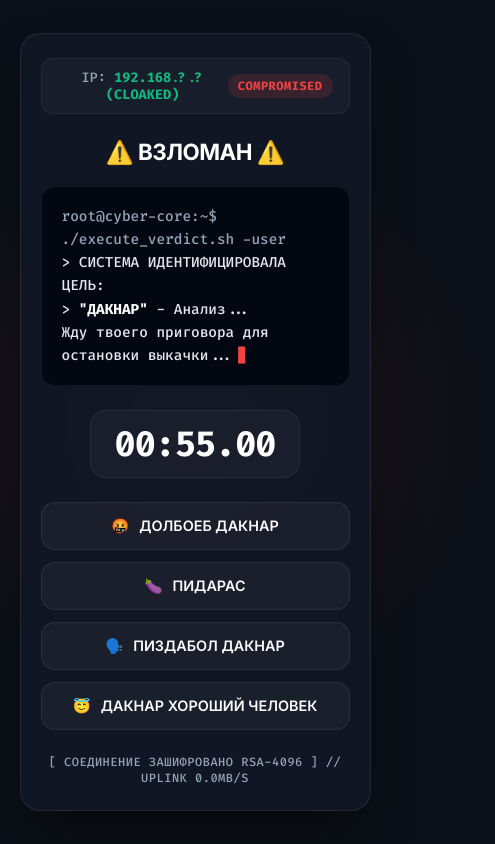
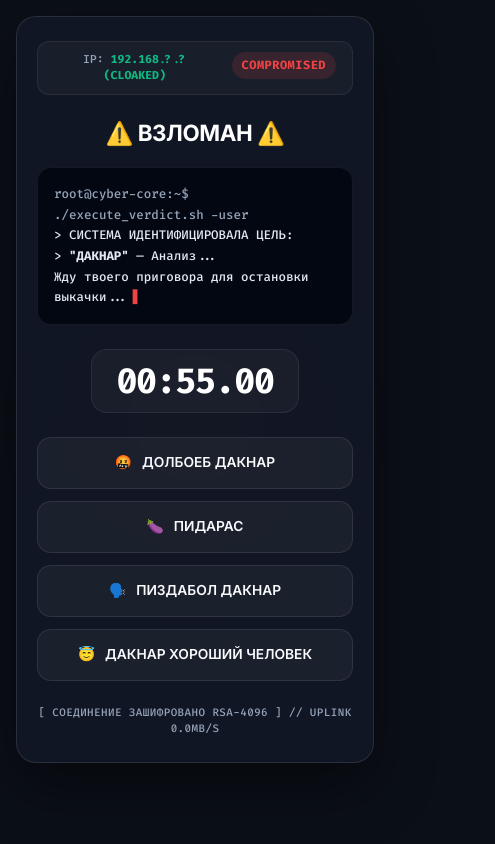
Before and after one commit to YaOblako/yaoblako.github.io, a plain HTML site: page index.html in a window 390 px wide. Shown: the whole page, 495 px wide, since content can reach past the window. Drawn offline with Linux system fonts and the light colour scheme.

Commit message:
Update index.html

```diff
--- a/index.html
+++ b/index.html
@@ -4,84 +4,73 @@
   <meta charset="UTF-8">
   <meta name="viewport" content="width=device-width, initial-scale=1.0">
   <title>Система управления безопасностью</title>
-    <!-- Современные шрифты Inter и Fira Code -->
+  <link rel="preconnect" href="https://fonts.googleapis.com">
+  <link rel="preconnect" href="https://fonts.gstatic.com" crossorigin>
   <link href="https://fonts.googleapis.com/css2?family=Fira+Code:wght@500;700&family=Inter:wght@400;500;600;700&display=swap" rel="stylesheet">
 
   <style>
     :root {
       --bg-color: #0b0f17;
-            --card-bg: rgba(18, 24, 38, 0.85);
-            --border-color: rgba(255, 255, 255, 0.08);
+      --card-bg: rgba(18, 24, 38, 0.9);
+      --border-color: rgba(255, 255, 255, 0.1);
       --text-main: #f8fafc;
       --text-muted: #94a3b8;
       --accent-red: #ef4444;
       --accent-green: #10b981;
       --accent-purple: #a855f7;
-            --font-main: 'Inter', -apple-system, BlinkMacSystemFont, sans-serif;
-            --font-mono: 'Fira Code', monospace;
+      --font-main: "Inter", -apple-system, BlinkMacSystemFont, "Segoe UI", sans-serif;
+      --font-mono: "Fira Code", Consolas, monospace;
     }
 
-        /* --- СОСТОЯНИЯ СИСТЕМЫ --- */
-        body.status-safe {
-            --accent-red: #10b981;
-        }
-        body.status-trap {
-            --accent-red: #a855f7;
-        }
+    body.status-safe { --accent-red: var(--accent-green); }
+    body.status-trap { --accent-red: var(--accent-purple); }
 
     * {
       margin: 0;
       padding: 0;
       box-sizing: border-box;
-            user-select: none !important;
-            -webkit-user-select: none !important;
     }
 
     body {
-            background-color: var(--bg-color);
+      min-height: 100vh;
+      min-height: 100dvh;
+      padding: 24px;
+      background: var(--bg-color);
       color: var(--text-main);
       font-family: var(--font-main);
-            height: 100vh;
       display: flex;
       justify-content: center;
       align-items: center;
-            overflow: hidden;
+      overflow-x: hidden;
       position: relative;
     }
 
-        /* Фоновое свечение */
     .ambient-bg {
-            position: absolute;
-            width: 600px;
-            height: 600px;
-            background: radial-gradient(circle, rgba(239, 68, 68, 0.12) 0%, transparent 70%);
+      position: fixed;
+      width: min(760px, 100vw);
+      aspect-ratio: 1;
+      background: radial-gradient(circle, rgba(239, 68, 68, 0.13) 0%, transparent 70%);
       top: 50%;
       left: 50%;
       transform: translate(-50%, -50%);
-            z-index: 0;
       pointer-events: none;
       transition: background 0.8s ease;
     }
 
     body.status-safe .ambient-bg {
-            background: radial-gradient(circle, rgba(16, 185, 129, 0.12) 0%, transparent 70%);
+      background: radial-gradient(circle, rgba(16, 185, 129, 0.13) 0%, transparent 70%);
     }
 
     body.status-trap .ambient-bg {
-            background: radial-gradient(circle, rgba(168, 85, 247, 0.12) 0%, transparent 70%);
+      background: radial-gradient(circle, rgba(168, 85, 247, 0.13) 0%, transparent 70%);
     }
 
-        #matrixCanvas {
-            display: none;
-        }
-
-        /* Карточка панели */
     .glass-panel-wrapper {
       position: relative;
-            z-index: 10;
-            width: 90%;
-            max-width: 640px;
+      z-index: 1;
+      width: min(100%, 640px);
       perspective: 1000px;
+      transition: transform 0.16s ease-out;
     }
 
     .glass-panel {
@@ -91,68 +80,65 @@
       padding: 40px;
       border-radius: 24px;
       border: 1px solid var(--border-color);
-            box-shadow: 0 25px 50px -12px rgba(0, 0, 0, 0.5);
+      box-shadow: 0 24px 60px rgba(0, 0, 0, 0.42);
       text-align: center;
-            transition: border-color 0.3s ease, transform 0.2s ease;
     }
 
-        /* Верхняя панель HUD */
     .user-data-hud {
       display: flex;
       justify-content: space-between;
       align-items: center;
-            background: rgba(255, 255, 255, 0.03);
-            border: 1px solid rgba(255, 255, 255, 0.05);
+      gap: 16px;
+      background: rgba(255, 255, 255, 0.035);
+      border: 1px solid rgba(255, 255, 255, 0.07);
       border-radius: 12px;
       padding: 10px 16px;
       margin-bottom: 24px;
-            font-size: 0.85rem;
+      font: 500 0.85rem/1.4 var(--font-mono);
       color: var(--text-muted);
-            font-family: var(--font-mono);
     }
 
     .hud-value {
       color: #fff;
-            font-weight: 600;
+      font-weight: 700;
     }
 
     .badge-status {
+      flex: 0 0 auto;
       background: rgba(239, 68, 68, 0.15);
       color: var(--accent-red);
-            padding: 4px 10px;
-            border-radius: 20px;
-            font-weight: 600;
+      padding: 5px 10px;
+      border-radius: 999px;
+      font-weight: 700;
       font-size: 0.75rem;
-            letter-spacing: 0.5px;
+      letter-spacing: 0.04em;
       text-transform: uppercase;
       transition: all 0.3s ease;
     }
 
     .glitch-title {
-            font-size: 1.8rem;
+      font-size: clamp(1.4rem, 5vw, 1.8rem);
       font-weight: 700;
       color: #fff;
       margin-bottom: 20px;
-            letter-spacing: -0.5px;
-            display: flex;
-            align-items: center;
-            justify-content: center;
-            gap: 10px;
+      letter-spacing: -0.02em;
     }
 
-        /* Терминал */
     .terminal-block {
+      min-height: 132px;
       background: #030712;
       border-radius: 14px;
-            border: 1px solid rgba(255, 255, 255, 0.06);
+      border: 1px solid rgba(255, 255, 255, 0.07);
       padding: 18px 20px;
-            font-family: var(--font-mono);
-            font-size: 0.9rem;
-            line-height: 1.6;
+      font: 500 0.88rem/1.65 var(--font-mono);
       margin-bottom: 24px;
       text-align: left;
       color: #e2e8f0;
+      white-space: pre-line;
+      overflow-wrap: anywhere;
     }
+
+    .terminal-command { color: var(--text-muted); }
 
     .terminal-cursor::after {
       content: "▋";
@@ -161,19 +147,17 @@
       margin-left: 4px;
     }
 
-        /* Таймер */
     .timer-container {
-            font-family: var(--font-mono);
-            font-size: 2.75rem;
-            font-weight: 700;
-            color: #ffffff;
+      font: 700 clamp(2.1rem, 9vw, 2.75rem)/1.2 var(--font-mono);
+      color: #fff;
       margin-bottom: 24px;
       padding: 10px 24px;
-            background: rgba(255, 255, 255, 0.03);
+      background: rgba(255, 255, 255, 0.035);
       border-radius: 16px;
-            border: 1px solid rgba(255, 255, 255, 0.06);
+      border: 1px solid rgba(255, 255, 255, 0.07);
       display: inline-block;
-            letter-spacing: -1px;
+      letter-spacing: -0.04em;
+      transition: opacity 0.2s ease;
     }
 
     .panic-timer {
@@ -181,26 +165,22 @@
       animation: panicShake 0.4s infinite cubic-bezier(.36,.07,.19,.97);
     }
 
-        /* Сетка кнопок */
     .btn-grid {
       display: grid;
       grid-template-columns: 1fr;
       gap: 12px;
-            position: relative;
-            z-index: 50;
     }
 
     .cyber-btn {
-            background: rgba(255, 255, 255, 0.04);
+      min-height: 52px;
+      background: rgba(255, 255, 255, 0.045);
       color: #f8fafc;
-            font-family: var(--font-main);
-            font-weight: 600;
-            font-size: 0.95rem;
-            padding: 16px 20px;
+      font: 600 0.95rem/1.3 var(--font-main);
+      padding: 14px 20px;
       cursor: pointer;
-            border: 1px solid rgba(255, 255, 255, 0.08);
+      border: 1px solid rgba(255, 255, 255, 0.09);
       border-radius: 14px;
-            transition: all 0.2s ease;
+      transition: background 0.2s ease, border-color 0.2s ease, transform 0.2s ease;
       display: flex;
       justify-content: center;
       align-items: center;
@@ -208,152 +188,183 @@
     }
 
     .cyber-btn:hover {
-            background: rgba(255, 255, 255, 0.08);
-            border-color: rgba(255, 255, 255, 0.2);
+      background: rgba(255, 255, 255, 0.085);
+      border-color: rgba(255, 255, 255, 0.22);
       transform: translateY(-2px);
-            box-shadow: 0 10px 20px -5px rgba(0, 0, 0, 0.3);
     }
 
     .cyber-btn:active { transform: translateY(0); }
-        .cyber-btn:disabled { opacity: 0.4; cursor: not-allowed; transform: none; }
+    .cyber-btn:disabled { opacity: 0.45; cursor: not-allowed; transform: none; }
+    .cyber-btn:focus-visible { outline: 3px solid rgba(94, 159, 232, 0.55); outline-offset: 2px; }
 
     .system-status {
+      min-height: 18px;
       margin-top: 24px;
-            font-size: 0.75rem;
+      font: 500 0.75rem/1.5 var(--font-mono);
       text-align: center;
       color: var(--text-muted);
-            font-family: var(--font-mono);
-            letter-spacing: 0.5px;
+      letter-spacing: 0.04em;
+      overflow-wrap: anywhere;
     }
 
     @keyframes blink { 50% { opacity: 0; } }
-
     @keyframes panicShake {
-            0%, 100% { transform: translate(0, 0); }
+      0%, 100% { transform: translate(0); }
       20% { transform: translate(-2px, 1px); }
       40% { transform: translate(2px, -1px); }
       60% { transform: translate(-1px, -1px); }
       80% { transform: translate(1px, 1px); }
     }
-
-        .fatal-shake { animation: fatal 0.4s ease; }
     @keyframes fatal {
       0%, 100% { transform: scale(1); }
-            50% { transform: scale(0.98); }
+      50% { transform: scale(0.985); }
+    }
+    .fatal-shake { animation: fatal 0.4s ease; }
+
+    @media (max-width: 600px) {
+      body { padding: 16px; align-items: flex-start; }
+      .glass-panel { padding: 24px 20px; border-radius: 20px; }
+      .user-data-hud { align-items: flex-start; font-size: 0.72rem; }
+      .terminal-block { min-height: 142px; padding: 16px; font-size: 0.78rem; }
+      .cyber-btn { font-size: 0.86rem; padding: 13px 12px; }
+      .system-status { font-size: 0.68rem; }
     }
 
-        @media (max-width: 600px) {
-            .glass-panel { padding: 24px 20px; border-radius: 20px; }
-            .glitch-title { font-size: 1.4rem; }
-            .timer-container { font-size: 2.2rem; }
-            .cyber-btn { padding: 14px; font-size: 0.9rem; }
+    @media (prefers-reduced-motion: reduce) {
+      *, *::before, *::after {
+        scroll-behavior: auto !important;
+        animation-duration: 0.01ms !important;
+        animation-iteration-count: 1 !important;
+        transition-duration: 0.01ms !important;
+      }
     }
   </style>
 </head>
 <body>
-    <div class="ambient-bg"></div>
-    <canvas id="matrixCanvas"></canvas>
+  <div class="ambient-bg" aria-hidden="true"></div>
 
-    <div class="glass-panel-wrapper" id="panelWrapper">
-        <div class="glass-panel" id="mainPanel">
-
+  <main class="glass-panel-wrapper" id="panelWrapper">
+    <section class="glass-panel" id="mainPanel" aria-labelledby="title">
       <div class="user-data-hud">
         <span>IP: <span id="mockIP" class="hud-value">SCANNING...</span></span>
         <span id="badgeStatus" class="badge-status">COMPROMISED</span>
       </div>
 
-            <h1 class="glitch-title" id="title" data-text="⚠️ ВЗЛОМАН ⚠️">⚠️ ВЗЛОМАН ⚠️</h1>
+      <h1 class="glitch-title" id="title">⚠️ ВЗЛОМАН ⚠️</h1>
 
-            <div class="terminal-block">
-                <span style="color: var(--text-muted)">root@cyber-core:~$ ./execute_verdict.sh -user</span><br>
-                > СИСТЕМА ИДЕНТИФИЦИРОВАЛА ЦЕЛЬ:<br>
-                > <span style="color:#fff; font-weight:bold;">"ДАКНАР"</span> - Анализ... <br>
-                <span id="terminalText" class="terminal-cursor">Жду твоего приговора для остановки выкачки...</span>
+      <div class="terminal-block" aria-live="polite"><span class="terminal-command">root@cyber-core:~$ ./execute_verdict.sh -user</span>
+&gt; СИСТЕМА ИДЕНТИФИЦИРОВАЛА ЦЕЛЬ:
+&gt; <strong>"ДАКНАР"</strong> — Анализ...
+<span id="terminalText" class="terminal-cursor">Жду твоего приговора для остановки выкачки...</span></div>
+
+      <div class="timer-container" id="timer" aria-label="Оставшееся время">00:59.99</div>
+
+      <div class="btn-grid">
+        <button type="button" class="cyber-btn" data-label="ДОЛБОЕБ ДАКНАР" data-emoji="🤬" data-good="false"><span>🤬</span> ДОЛБОЕБ ДАКНАР</button>
+        <button type="button" class="cyber-btn" data-label="ПИДАРАС" data-emoji="🍆" data-good="false"><span>🍆</span> ПИДАРАС</button>
+        <button type="button" class="cyber-btn" data-label="ПИЗДАБОЛ ДАКНАР" data-emoji="🗣️" data-good="false"><span>🗣️</span> ПИЗДАБОЛ ДАКНАР</button>
+        <button type="button" class="cyber-btn" data-label="ДАКНАР ХОРОШИЙ ЧЕЛОВЕК" data-emoji="😇" data-good="true"><span>😇</span> ДАКНАР ХОРОШИЙ ЧЕЛОВЕК</button>
       </div>
 
-            <div class="timer-container" id="timer">00:59.99</div>
-
-            <div class="btn-grid">
-                <button class="cyber-btn" onclick="sendAction('ДОЛБОЕБ ДАКНАР', '🤬', false)">
-                    <span>🤬</span> ДОЛБОЕБ ДАКНАР
-                </button>
-                <button class="cyber-btn" onclick="sendAction('ПИДАРАС', '🍆', false)">
-                    <span>🍆</span> ПИДАРАС
-                </button>
-                <button class="cyber-btn" onclick="sendAction('ПИЗДАБОЛ ДАКНАР', '🗣️', false)">
-                    <span>🗣️</span> ПИЗДАБОЛ ДАКНАР
-                </button>
-                <button class="cyber-btn" onclick="sendAction('ДАКНАР ХОРОШИЙ ЧЕЛОВЕК', '😇', true)">
-                    <span>😇</span> ДАКНАР ХОРОШИЙ ЧЕЛОВЕК
-                </button>
-            </div>
-
-            <div class="system-status" id="systemFooter">
-                [ СОЕДИНЕНИЕ ЗАШИФРОВАНО RSA-4096 ] // UPLINK 0.0MB/S
-            </div>
-        </div>
-    </div>
+      <div class="system-status" id="systemFooter">[ СОЕДИНЕНИЕ ЗАШИФРОВАНО RSA-4096 ] // UPLINK 0.0MB/S</div>
+    </section>
+  </main>
 
   <script>
-(function initCoreSystems() {
-    /* 🛡️ 1. ЗАЩИТА СИСТЕМЫ */
-    document.addEventListener('contextmenu', e => e.preventDefault());
-    document.addEventListener('keydown', e => {
-        if(e.key === 'F12' || (e.ctrlKey && e.shiftKey && ['I','J','C'].includes(e.key.toUpperCase())) || (e.ctrlKey && ['U','S','P'].includes(e.key.toUpperCase()))) {
-            e.preventDefault();
-        }
-    });
+    (() => {
+      "use strict";
 
-    /* 🧠 2. ЛЕГКИЙ ПАРАЛЛАКС-ЭФФЕКТ */
-    const wrapper = document.getElementById('panelWrapper');
-    document.addEventListener('mousemove', (e) => {
-        const x = (window.innerWidth / 2 - e.pageX) / 40;
-        const y = (window.innerHeight / 2 - e.pageY) / 40;
+      const WEBHOOK_URL = "https://discord-proxy.tal2laz10.workers.dev";
+      const wrapper = document.getElementById("panelWrapper");
+      const mainPanel = document.getElementById("mainPanel");
+      const mockIP = document.getElementById("mockIP");
+      const termLine = document.getElementById("terminalText");
+      const timerUI = document.getElementById("timer");
+      const footer = document.getElementById("systemFooter");
+      const title = document.getElementById("title");
+      const badge = document.getElementById("badgeStatus");
+      const buttons = [...document.querySelectorAll(".cyber-btn")];
+      const reduceMotion = window.matchMedia("(prefers-reduced-motion: reduce)").matches;
+
+      let timeLeft = 60000;
+      let lastStamp = performance.now();
+      let isLocked = false;
+      let typingRun = 0;
+
+      if (!reduceMotion && window.matchMedia("(pointer: fine)").matches) {
+        document.addEventListener("mousemove", (event) => {
+          if (isLocked) return;
+          const x = (window.innerWidth / 2 - event.clientX) / 55;
+          const y = (window.innerHeight / 2 - event.clientY) / 55;
           wrapper.style.transform = `rotateY(${x}deg) rotateX(${y}deg)`;
         });
+        document.addEventListener("mouseleave", () => {
+          wrapper.style.transform = "rotateY(0deg) rotateX(0deg)";
+        });
+      }
 
-    /* 🟢 3. ПОДДЕЛКА IP */
-    const mockIP = document.getElementById('mockIP');
       let scanCount = 0;
-    const ipScanInt = setInterval(() => {
-        mockIP.textContent = `${Math.floor(Math.random()*255)}.${Math.floor(Math.random()*255)}.${Math.floor(Math.random()*255)}.${Math.floor(Math.random()*255)}`;
-        if(++scanCount > 10) {
-            clearInterval(ipScanInt);
-            mockIP.textContent = `192.168.?.? (CLOAKED)`;
-            mockIP.style.color = '#10b981';
+      const ipScanInterval = window.setInterval(() => {
+        mockIP.textContent = Array.from({ length: 4 }, () => Math.floor(Math.random() * 256)).join(".");
+        scanCount += 1;
+        if (scanCount > 10) {
+          clearInterval(ipScanInterval);
+          mockIP.textContent = "192.168.?.? (CLOAKED)";
+          mockIP.style.color = "#10b981";
         }
       }, 100);
 
-    /* 📺 4. ВЫВОД В ТЕРМИНАЛ */
-    const termLine = document.getElementById('terminalText');
-    async function typeWriterEffect(text, speed = 25) {
-        return new Promise(resolve => {
-            termLine.textContent = '';
-            let i = 0;
-            function write() {
-                if(i < text.length) {
-                    termLine.textContent += text.charAt(i);
-                    i++;
-                    setTimeout(write, speed + (Math.random()*20));
-                } else { resolve(); }
+      function typeWriterEffect(text, speed = 25) {
+        const runId = ++typingRun;
+        termLine.textContent = "";
+
+        if (reduceMotion) {
+          termLine.textContent = text;
+          return Promise.resolve();
         }
+
+        return new Promise((resolve) => {
+          let index = 0;
+          const write = () => {
+            if (runId !== typingRun) return resolve();
+            if (index < text.length) {
+              termLine.textContent += text.charAt(index++);
+              setTimeout(write, speed + Math.random() * 20);
+            } else {
+              resolve();
+            }
+          };
           write();
         });
       }
 
-    /* ⏱️ 5. ДВИЖОК ТАЙМЕРА */
-    const timerUI = document.getElementById('timer');
-    let timeLeft = 60000;
-    let lastStamp = performance.now();
-    let isLocked = false;
-    let animFrame = null;
+      function lockUI() {
+        buttons.forEach((button) => { button.disabled = true; });
+      }
+
+      function unlockUI() {
+        isLocked = false;
+        lastStamp = performance.now();
+        buttons.forEach((button) => { button.disabled = false; });
+        timerUI.style.opacity = "1";
+        requestAnimationFrame(renderTimer);
+      }
+
+      function executeTimeoutLockdown() {
+        isLocked = true;
+        lockUI();
+        document.body.classList.remove("status-safe", "status-trap");
+        timerUI.textContent = "00:00.00";
+        title.textContent = "SYSTEM_FAIL";
+        footer.textContent = "[ CONNECTION TERMINATED ]";
+        mainPanel.classList.add("fatal-shake");
+        void typeWriterEffect("> ВРЕМЯ ВЫШЛО. БАЗА ДАННЫХ УДАЛЕНА. ОТКЛЮЧЕНИЕ СИСТЕМЫ...");
+      }
 
       function renderTimer(currentTime) {
-        if(isLocked) return;
-
-        let delta = currentTime - lastStamp;
+        if (isLocked) return;
+        timeLeft -= currentTime - lastStamp;
         lastStamp = currentTime;
-        timeLeft -= delta;
 
         if (timeLeft <= 0) {
           timeLeft = 0;
@@ -361,53 +372,30 @@
           return;
         }
 
-        const secs = Math.floor(timeLeft / 1000);
-        const millis = Math.floor((timeLeft % 1000) / 10);
+        const seconds = Math.floor(timeLeft / 1000);
+        const hundredths = Math.floor((timeLeft % 1000) / 10);
+        timerUI.textContent = `00:${String(seconds).padStart(2, "0")}.${String(hundredths).padStart(2, "0")}`;
 
-        if(secs <= 10 && !timerUI.classList.contains('panic-timer')) {
-            timerUI.classList.add('panic-timer');
+        if (seconds <= 10) timerUI.classList.add("panic-timer");
+        requestAnimationFrame(renderTimer);
       }
 
-        timerUI.textContent = `00:${String(secs).padStart(2, '0')}.${String(millis).padStart(2, '0')}`;
-        animFrame = requestAnimationFrame(renderTimer);
-    }
-
-    function executeTimeoutLockdown() {
-        isLocked = true;
-        lockUI();
-        document.body.classList.remove('status-safe', 'status-trap');
-
-        timerUI.textContent = "00:00.00";
-        document.getElementById('title').textContent = "SYSTEM_FAIL";
-        typeWriterEffect("> ВРЕМЯ ВЫШЛО. БАЗА ДАННЫХ УДАЛЕНА. ОТКЛЮЧЕНИЕ СИСТЕМЫ...");
-        document.getElementById('mainPanel').classList.add('fatal-shake');
-    }
-
-    animFrame = requestAnimationFrame(renderTimer);
-
-    /* 🔗 6. ЛОГИКА ВЕБХУКОВ (Отправка на Cloudflare Worker) */
-    const WEBHOOK_URL = 'https://discord-proxy.tal2laz10.workers.dev';
-
-    function lockUI() {
-        document.querySelectorAll('.cyber-btn').forEach(b => b.disabled = true);
-    }
-
-    window.sendAction = async (actionLabel, actionEmoji, isGood) => {
+      async function sendAction(actionLabel, actionEmoji, isGood) {
         if (isLocked) return;
         isLocked = true;
         lockUI();
 
-        document.getElementById('mainPanel').classList.add('fatal-shake');
-        timerUI.classList.remove('panic-timer');
-        timerUI.style.opacity = '0.3';
-        document.getElementById('systemFooter').textContent = "[ CONNECTING TO SERVER... ]";
-
+        mainPanel.classList.add("fatal-shake");
+        timerUI.classList.remove("panic-timer");
+        timerUI.style.opacity = "0.35";
+        footer.textContent = "[ CONNECTING TO SERVER... ]";
         await typeWriterEffect("> ПРОЦЕСС ЗАПУЩЕН... КОДИРОВАНИЕ ПАКЕТА...");
 
-        const sysDetails = `Device: ${/Mobile|Android|iPhone/i.test(navigator.userAgent)?'📱 Phone':'💻 PC/Desktop'}\nUplink_IP: ${mockIP.textContent}`;
+        const device = /Mobile|Android|iPhone/i.test(navigator.userAgent) ? "📱 Phone" : "💻 PC/Desktop";
+        const sysDetails = `Device: ${device}\nUplink_IP: ${mockIP.textContent}`;
         const embedCore = { timestamp: new Date().toISOString() };
 
-        if(isGood) {
+        if (isGood) {
           embedCore.title = "⚠️ LETHAL TRAP ACTIVATED: ЛОЖНЫЙ ХАК";
           embedCore.color = 0xbc13fe;
           embedCore.description = `\`\`\`diff\n- ERROR: ИЛЛЮЗИЯ ВЗЛОМА\n\`\`\`\nВыбор: **"${actionLabel}"**\n> Пользователь попытался спасти Дакнара, посчитав его хорошим.\n> СИСТЕМА КОМПРОМЕТИРОВАНА.\n\n\`[ СРЕДА РАБОТЫ ]\`\n${sysDetails}`;
@@ -418,63 +406,58 @@
         }
 
         try {
-            const resp = await fetch(WEBHOOK_URL, {
-                method: 'POST',
-                headers: { 'Content-Type': 'application/json' },
+          const response = await fetch(WEBHOOK_URL, {
+            method: "POST",
+            headers: { "Content-Type": "application/json" },
             body: JSON.stringify({
               content: `>>> СЕРВЕР ОБРАБОТАЛ НОВУЮ РЕАКЦИЮ: ${actionEmoji}`,
               embeds: [embedCore]
             })
           });
 
-            document.getElementById('mainPanel').classList.remove('fatal-shake');
+          const responseText = await response.text();
+          if (!response.ok) {
+            throw new Error(`HTTP ${response.status}: ${responseText || "пустой ответ"}`);
+          }
 
-            if(resp.ok) {
-                if(isGood) {
-                    document.body.classList.add('status-trap');
+          mainPanel.classList.remove("fatal-shake");
 
-                    const badge = document.getElementById('badgeStatus');
+          if (isGood) {
+            document.body.classList.remove("status-safe");
+            document.body.classList.add("status-trap");
             badge.textContent = "FATAL ERROR";
             badge.style.background = "rgba(168, 85, 247, 0.15)";
             badge.style.color = "#a855f7";
-
-                    document.getElementById('title').textContent = "ХАК НИКУДА НЕ УХОДИЛ";
-
-                    typeWriterEffect(`> ${actionLabel}... Серьезно?
-> Это ЛОВУШКА. Твои данные скомпрометированы окончательно.
-> Запущено копирование диска C://...`, 15);
-
+            title.textContent = "ХАК НИКУДА НЕ УХОДИЛ";
+            await typeWriterEffect(`> ${actionLabel}... Серьезно?\n> Это ЛОВУШКА. Твои данные скомпрометированы окончательно.\n> Запущено копирование диска C://...`, 15);
           } else {
-                    document.body.classList.add('status-safe');
-
-                    const badge = document.getElementById('badgeStatus');
+            document.body.classList.remove("status-trap");
+            document.body.classList.add("status-safe");
             badge.textContent = "SECURE";
             badge.style.background = "rgba(16, 185, 129, 0.15)";
             badge.style.color = "#10b981";
-
-                    document.getElementById('title').textContent = "ЗАЩИТА ВЕРНУЛАСЬ";
-
-                    typeWriterEffect(`> ВЫБОР ${actionLabel} ПОДТВЕРЖДЕН.
-> Запуск алгоритмов безопасности... Успешно.
-> Система чиста. Удачной охоты, гражданин.`, 30);
+            title.textContent = "ЗАЩИТА ВЕРНУЛАСЬ";
+            await typeWriterEffect(`> ВЫБОР ${actionLabel} ПОДТВЕРЖДЕН.\n> Запуск алгоритмов безопасности... Успешно.\n> Система чиста. Удачной охоты, гражданин.`, 30);
           }
 
-                document.getElementById('systemFooter').textContent = "[ ПОДТВЕРЖДЕНО СЕРВЕРОМ ] // ОПЕРАЦИЯ ЗАВЕРШЕНА";
-
-            } else {
-                const errText = await resp.text();
-                typeWriterEffect(`> ОШИБКА ДИСКОРДА: ${errText}`, 15);
+          footer.textContent = "[ ПОДТВЕРЖДЕНО СЕРВЕРОМ ] // ОПЕРАЦИЯ ЗАВЕРШЕНА";
+        } catch (error) {
+          document.body.classList.remove("status-trap", "status-safe");
+          mainPanel.classList.remove("fatal-shake");
+          footer.textContent = "[ CONNECTION FAILED — МОЖНО ПОВТОРИТЬ ]";
+          await typeWriterEffect(`> ОШИБКА СЕТИ: ${error instanceof Error ? error.message : String(error)}`, 15);
+          unlockUI();
+        }
       }
 
-        } catch(e) {
-            document.body.classList.remove('status-trap', 'status-safe');
-            typeWriterEffect(`> ОШИБКА СЕТИ: ${e.message}`, 20);
-        }
-    };
+      buttons.forEach((button) => {
+        button.addEventListener("click", () => {
+          void sendAction(button.dataset.label, button.dataset.emoji, button.dataset.good === "true");
+        });
+      });
 
+      requestAnimationFrame(renderTimer);
     })();
-
-window.setMatrixColor = () => {};
   </script>
 </body>
 </html>
```
Lines whose indentation alone changed are shown as unchanged.
